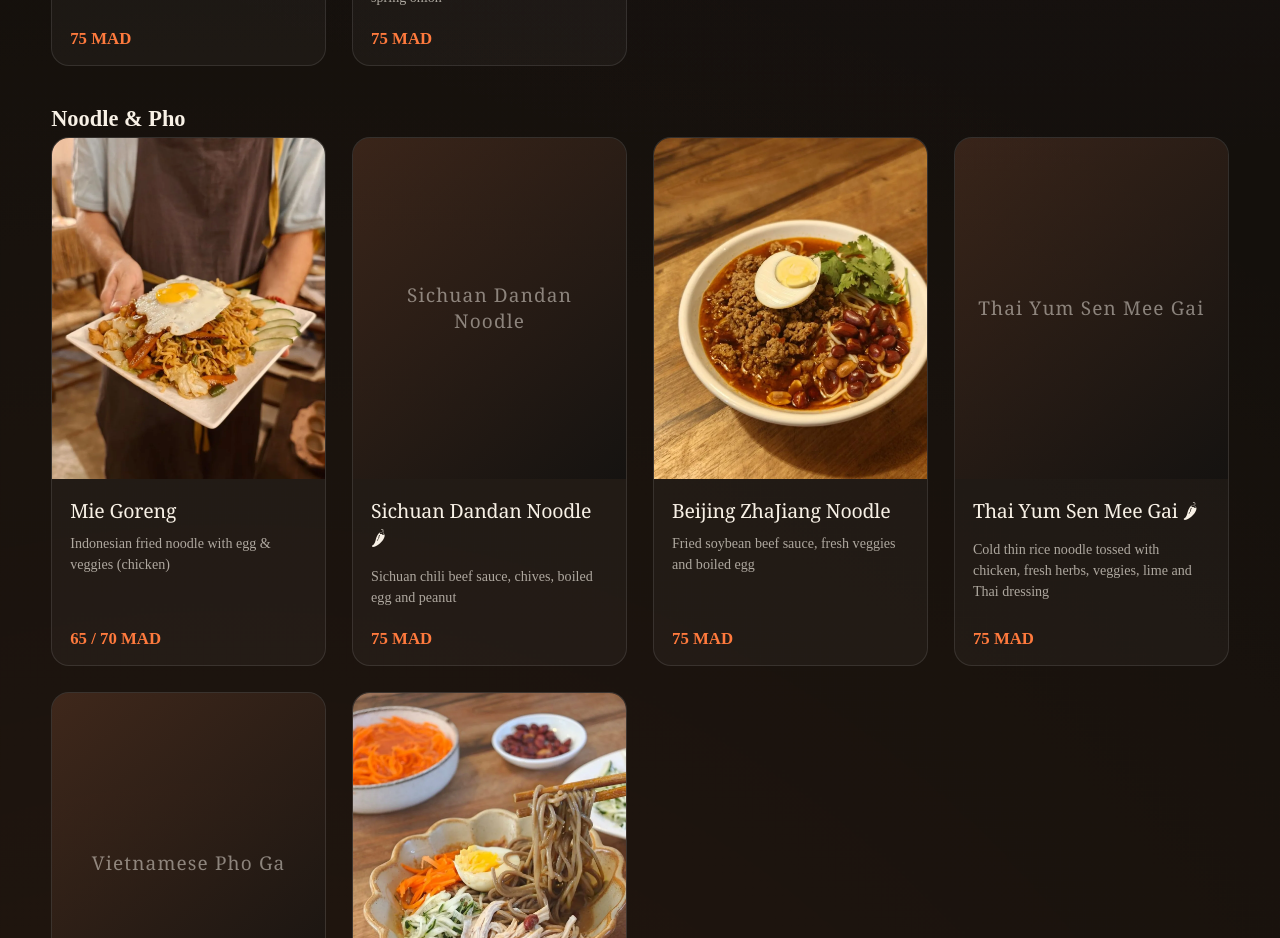
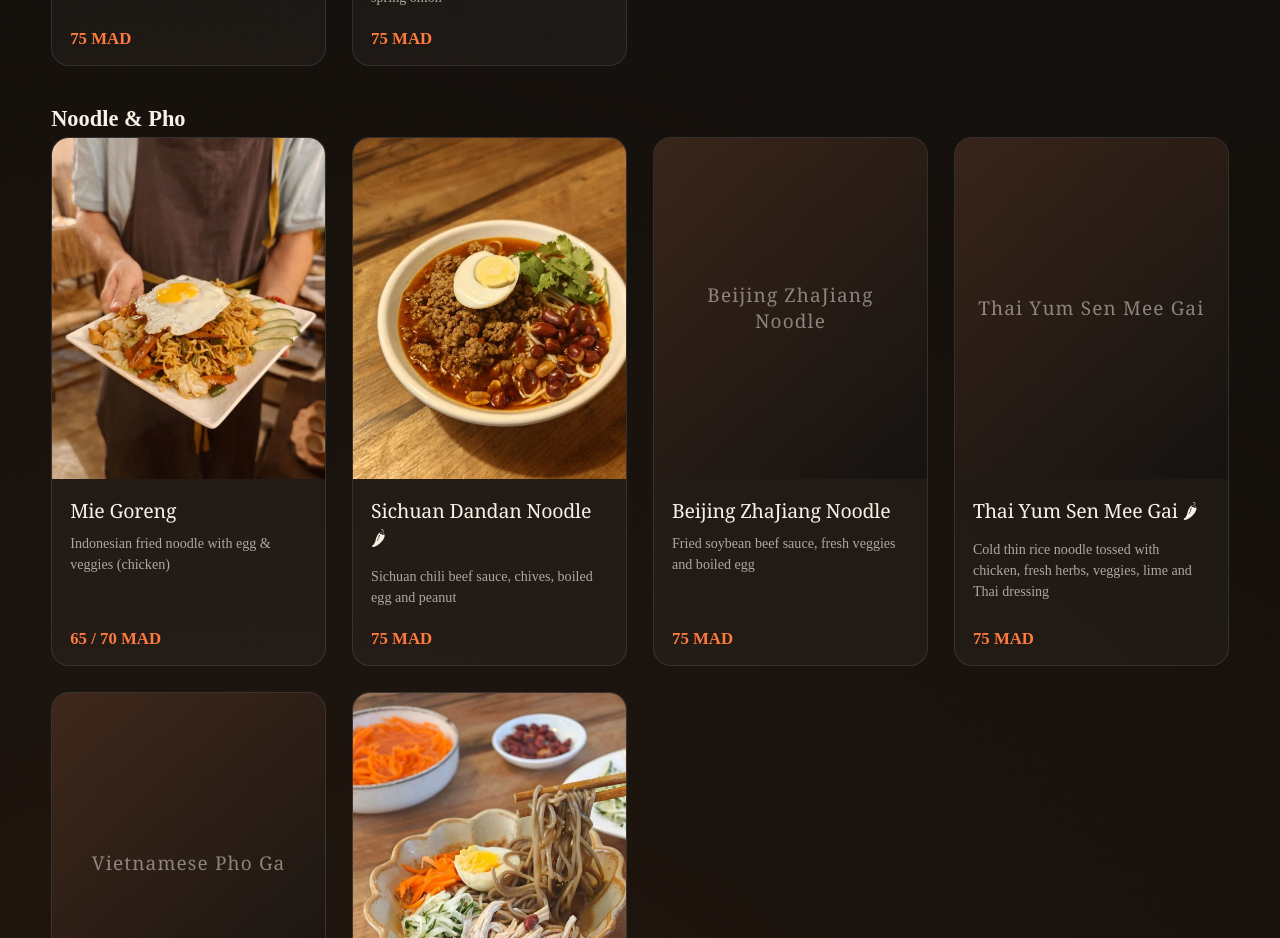
Before and after one commit to popifresco12/kinomori-site, a React (Vite) app: page /#/menu in a window 1280 px wide. Shown: the part 1980-2918 px from the top of the page. Built offline with nearby package versions, Linux system fonts and the light colour scheme.

Commit message:
menu: foto Dandan Noodle (movida desde Zhajiang, que vuelve a placeholder)

```diff
--- a/src/pages/MenuPage.tsx
+++ b/src/pages/MenuPage.tsx
@@ -87,12 +87,12 @@ const MENU: MenuSection[] = [
         price: "75",
         desc: "Sichuan chili beef sauce, chives, boiled egg and peanut",
         spicy: true,
+        image: "media/dish-sichuan-dandan-noodle.webp",
       },
       {
         name: "Beijing ZhaJiang Noodle",
         price: "75",
         desc: "Fried soybean beef sauce, fresh veggies and boiled egg",
-        image: "media/dish-beijing-zhajiang.webp",
       },
       {
         name: "Thai Yum Sen Mee Gai",
```
Also changed, not shown: public/media/dish-sichuan-dandan-noodle.webp (renamed from public/media/dish-beijing-zhajiang.webp).
